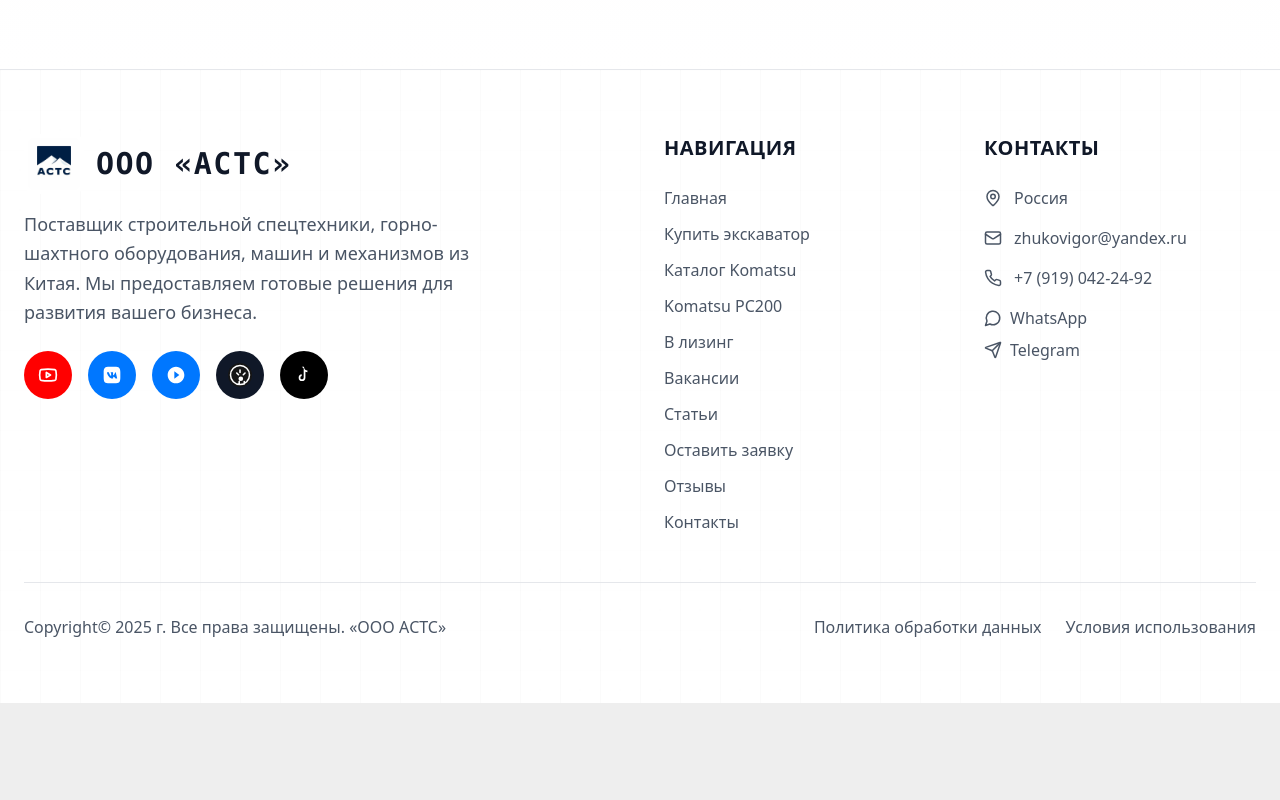
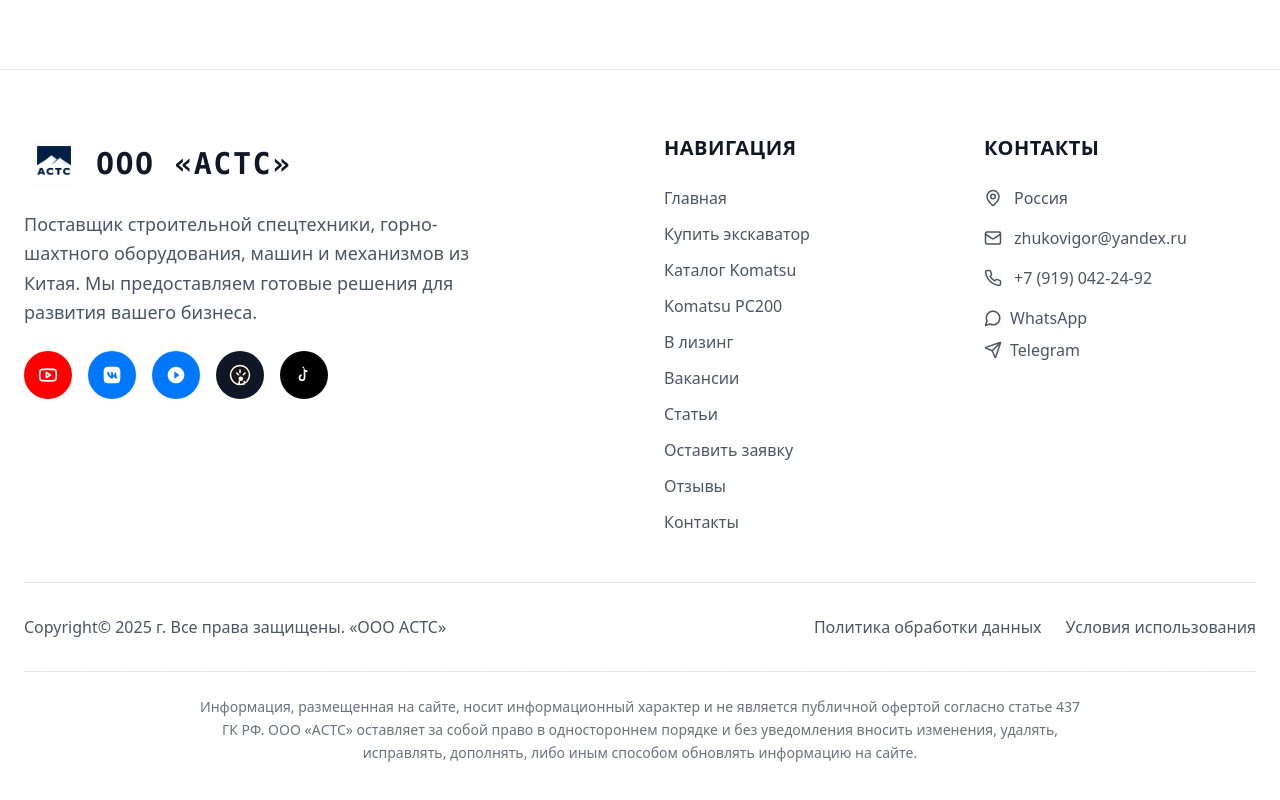
Before and after one commit to Zhukovigor/oooasts, a Next.js app: page /stati in a window 1280 px wide. Shown: the part 1531-2331 px from the top of the page. Before the commit the page ends 2234 px from the top, so only its background shows below. Built offline with nearby package versions, Linux system fonts and the light colour scheme; no server answers; the database is empty.

Commit message:
feat: add legal disclaimer below footer
Include standard legal text with appropriate styling.

Co-authored-by: SEVER <57987889+Zhukovigor@users.noreply.github.com>

```diff
--- a/components/footer.tsx
+++ b/components/footer.tsx
@@ -285,6 +285,20 @@ export default function Footer() {
             </a>
           </div>
         </motion.div>
+
+        <motion.div
+          initial={{ opacity: 0 }}
+          whileInView={{ opacity: 1 }}
+          transition={{ duration: 0.6, delay: 0.5 }}
+          viewport={{ once: true }}
+          className="mt-8 pt-6 border-t border-gray-200"
+        >
+          <p className="text-sm text-gray-500 text-center leading-relaxed max-w-4xl mx-auto">
+            Информация, размещенная на сайте, носит информационный характер и не является публичной офертой согласно
+            статье 437 ГК РФ. ООО «АСТС» оставляет за собой право в одностороннем порядке и без уведомления вносить
+            изменения, удалять, исправлять, дополнять, либо иным способом обновлять информацию на сайте.
+          </p>
+        </motion.div>
       </div>
     </footer>
   )
```
